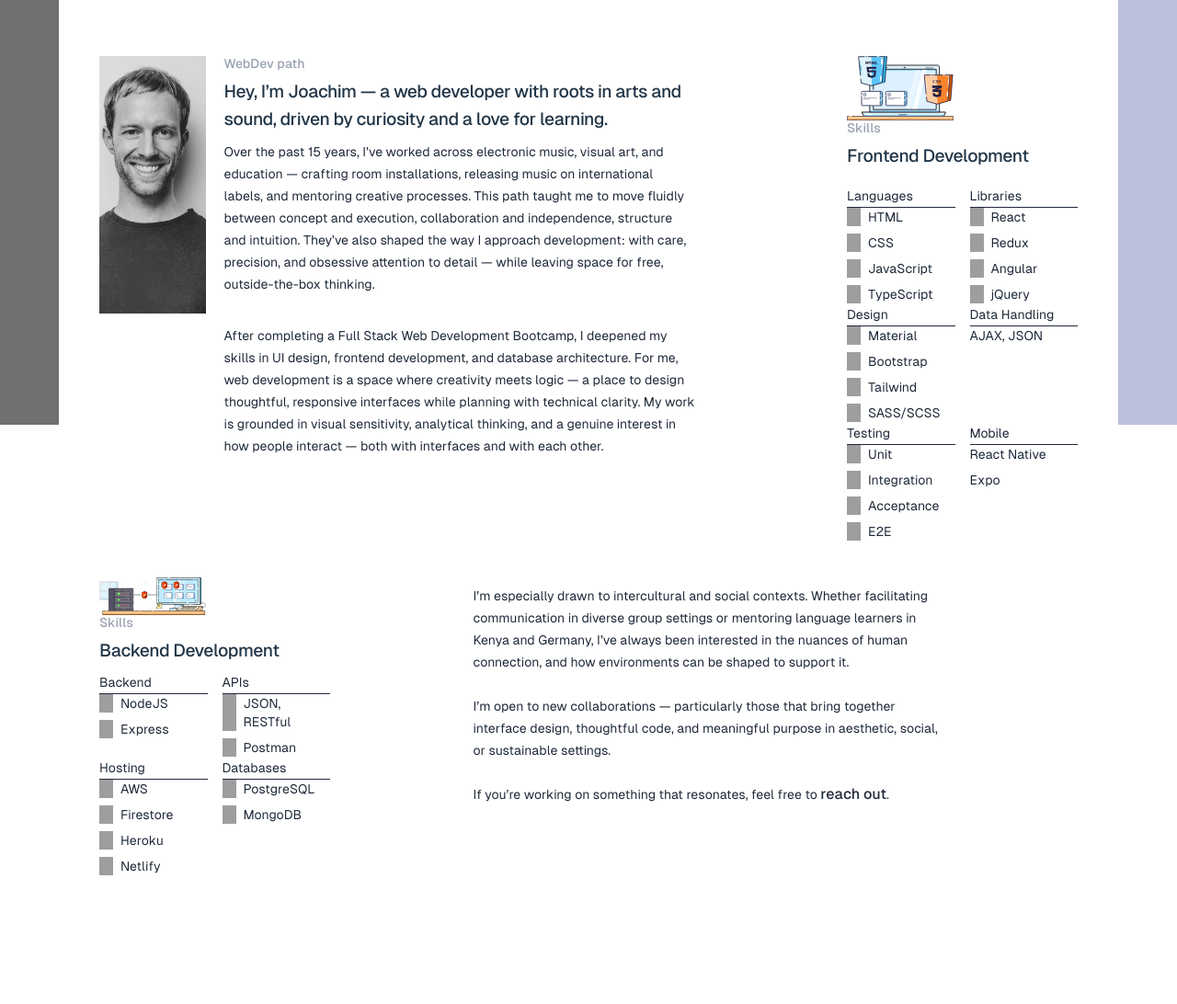
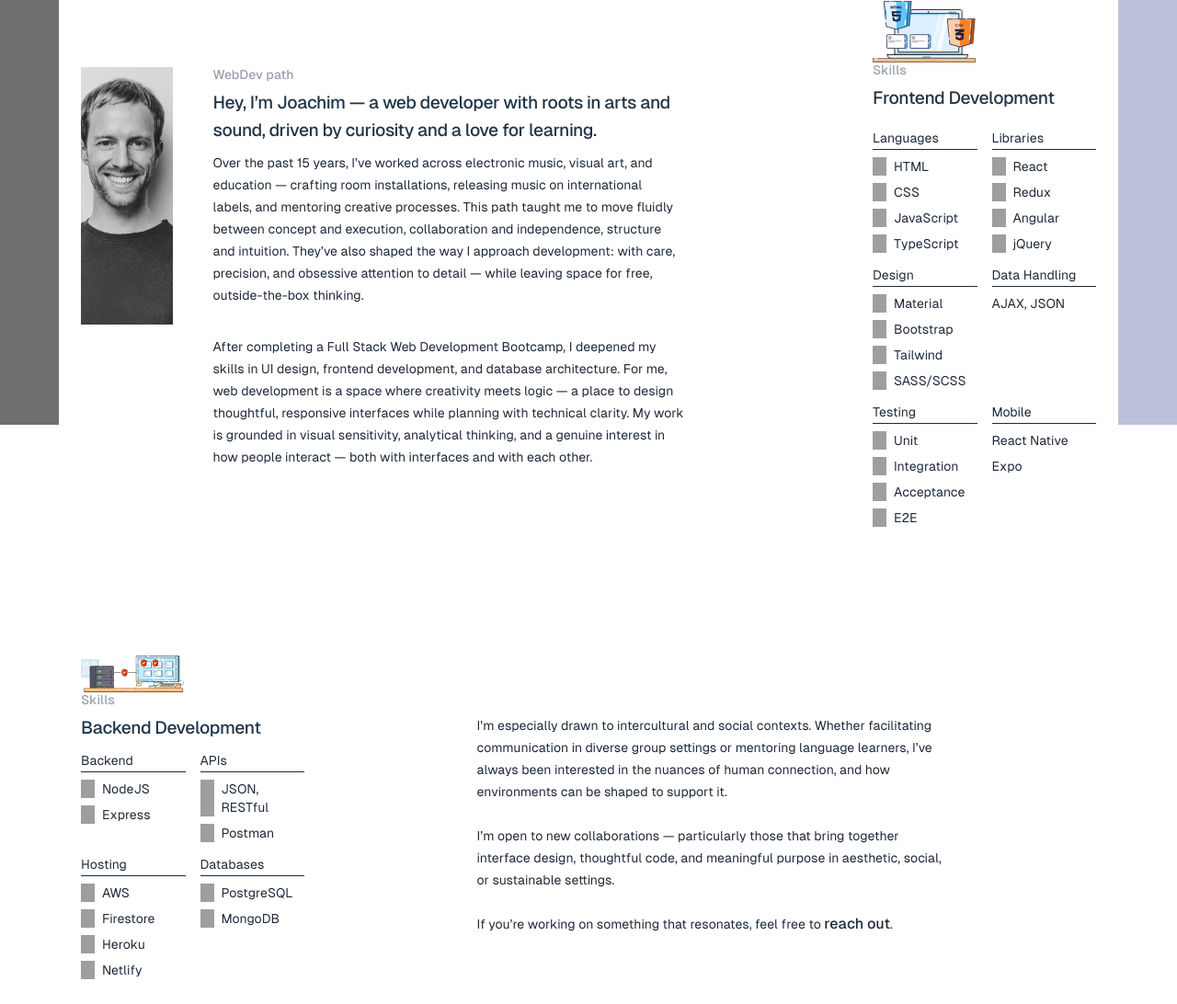
Before and after one commit to ilsegaertner/portfolio, a website built with Vite: page about.html in a window 1280 px wide. Shown: the part 338-1430 px from the top of the page at 92% size. Built offline with nearby package versions, Linux system fonts and the light colour scheme; grey boxes are pictures that could not be loaded.

Commit message:
refactor about page into grid

```diff
--- a/about.html
+++ b/about.html
@@ -57,17 +57,19 @@
     </svg>
 
     <main class="">
-      <div class="mx-auto max-w-2xl sm:px-6 lg:max-w-7xl lg:px-8 mb-70">
-        <h1 class="text-4xl py-20 tracking-tight text-pretty sm:text-5xl">
+      <div class="mx-auto mb-70">
+        <h1
+          class="text-4xl py-20 tracking-tight text-pretty sm:text-5xl text-center"
+        >
           About Me
         </h1>
         <div
-          class="mt-10 grid grid-cols-1 sm:mt-16 lg:grid-cols-8 lg:grid-rows-2 gap-y-10 gap-x-5"
+          class="mt-10 grid grid-cols-1 sm:mt-16 lg:grid-cols-8 lg:grid-rows-2 gap-y-40 gap-x-5"
         >
-          <div class="img-wrapper">
+          <div class="img-wrapper p-3">
             <img class="h-70 object-cover" src="./img/me4.webp" alt="" />
           </div>
-          <div class="col-span-4">
+          <div class="col-span-4 p-3">
             <h3 class="text-sm/4 font-semibold text-gray-400">WebDev path</h3>
             <p class="mt-2 text-lg font-medium tracking-tight clamped">
               Hey, I’m Joachim — a web developer with roots in arts and sound,
@@ -95,7 +97,9 @@
             </p>
           </div>
           <!-- Frontend Skills -->
-          <div class="col-span-2 col-start-7 grid grid-cols-subgrid self-start">
+          <div
+            class="col-span-2 col-start-7 grid grid-cols-subgrid self-start p-3 -mt-18"
+          >
             <img class="object-cover" src="./assets/frontend.svg" alt="" />
             <div class="col-span-2">
               <h2 class="text-sm/4 font-semibold text-gray-400">Skills</h2>
@@ -290,7 +294,9 @@
             </div>
           </div>
           <!-- Backend Skills -->
-          <div class="grid grid-cols-subgrid row-start-2 col-span-2 self-start">
+          <div
+            class="grid grid-cols-subgrid row-start-2 col-span-2 self-start p-3 -mt-14"
+          >
             <img class="object-cover" src="./assets/backend2.svg" alt="" />
             <div class="col-span-2">
               <h2 class="text-sm/4 font-semibold text-gray-400">Skills</h2>
@@ -410,14 +416,14 @@
           </div>
 
           <!-- Text rest -->
-          <div class="col-start-4 col-span-4">
+          <div class="col-start-4 col-span-4 p-3">
             <div class="mt-2 max-w-lg text-sm/6 text-gray-800">
               <p>
                 I’m especially drawn to intercultural and social contexts.
                 Whether facilitating communication in diverse group settings or
-                mentoring language learners in Kenya and Germany, I’ve always
-                been interested in the nuances of human connection, and how
-                environments can be shaped to support it.
+                mentoring language learners, I’ve always been interested in the
+                nuances of human connection, and how environments can be shaped
+                to support it.
               </p>
               <br />
               <p>
@@ -438,6 +444,14 @@
               </p>
             </div>
           </div>
+
+          <a class="col-start-3 col-span-2 !text-4xl" href=""
+            >See my Projects</a
+          >
+
+          <a class="col-start-6 col-span-2 !text-4xl" href=""
+            >Download resumee</a
+          >
         </div>
       </div>
     </main>
--- a/contact.html
+++ b/contact.html
@@ -57,9 +57,7 @@
       </svg>
       <!-- <h1 class="text-center mb-19">Contact</h1> -->
       <!-- <h1 class="my-20 font-light text-center">Leave me a message</h1> -->
-      <h1
-        class="text-balance md:text-start text-center py-20 leading-12 col-span-2"
-      >
+      <h1 class="text-balance text-center py-20 leading-12 col-span-2">
         I will reply to your message asap
       </h1>
       <div
--- a/src/style.css
+++ b/src/style.css
@@ -443,4 +443,11 @@ button:focus-visible {
   .technologies-item {
     @apply gap-2 py-1;
   }
+
+  .education-item {
+    @apply mb-3;
+  }
+  .education-item ul {
+    @apply mt-2;
+  }
 }
--- a/work.html
+++ b/work.html
@@ -74,9 +74,7 @@
         />
       </svg>
 
-      <h1
-        class="text-balance md:text-start text-center py-20 leading-12 col-span-2"
-      >
+      <h1 class="text-balance text-center py-20 leading-12 col-span-2">
         What I've been working on...
       </h1>
 
```
